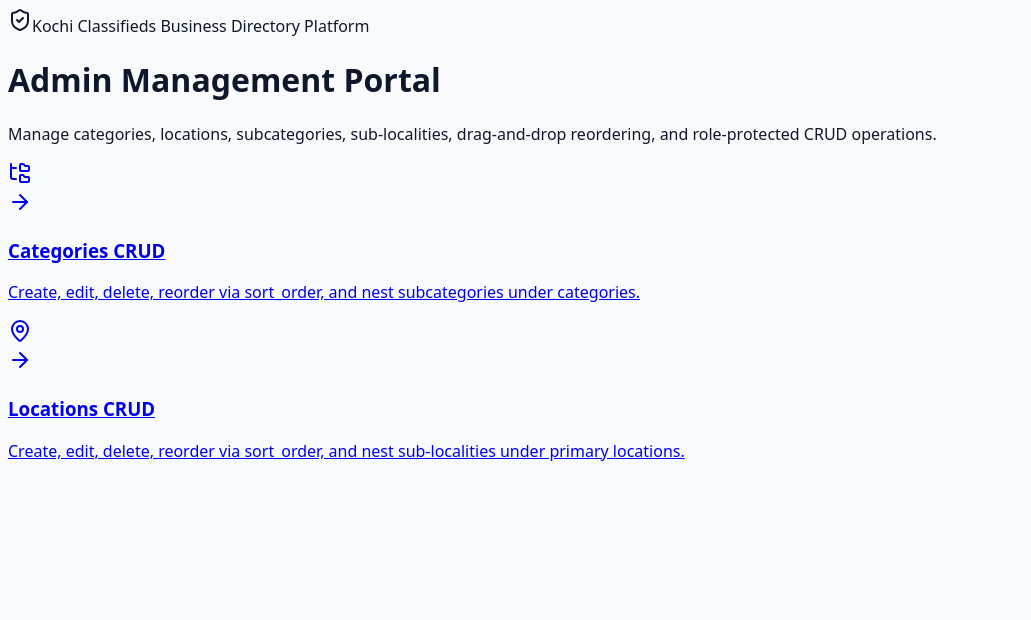
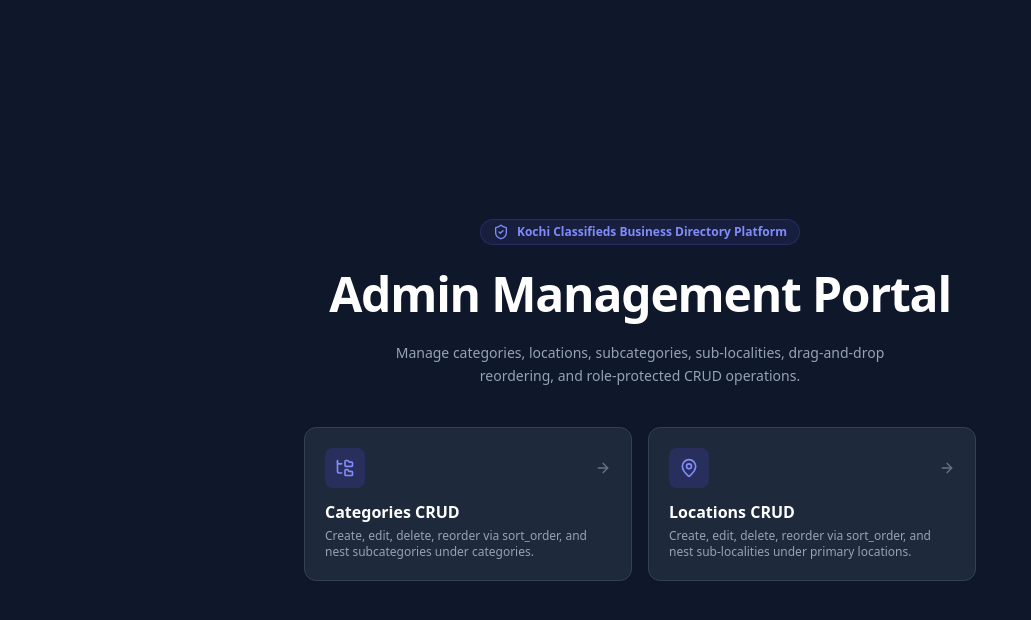
Before and after one commit to IsacSmile/kochi-classifieds-mains, a Next.js app: page / in a window 1280 px wide. Shown: the top 620 px of the page, without its empty margins (0-1031 px from the left). Built offline with nearby package versions, Linux system fonts and the light colour scheme.

Commit message:
Fix Tailwind CSS directives in globals.css

```diff
--- a/src/app/globals.css
+++ b/src/app/globals.css
@@ -1,6 +1,6 @@
-@tailwindcss base;
-@tailwindcss components;
-@tailwindcss utilities;
+@tailwind base;
+@tailwind components;
+@tailwind utilities;
 
 :root {
   --background: #f8fafc;
```
